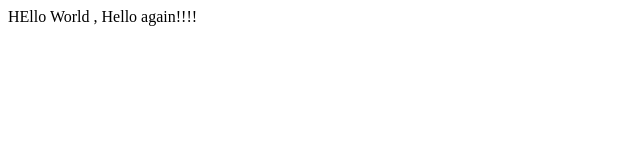
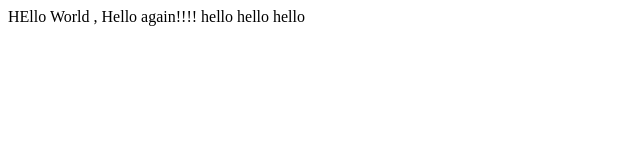
Before and after one commit to abounasir/index, a plain HTML site: page hello.html/hello.html in a window 1280 px wide. Shown: the whole page, without its empty margins (0-640 px from the left). Drawn offline with Linux system fonts and the light colour scheme.

Commit message:
Update hello.html

```diff
--- a/hello.html/hello.html
+++ b/hello.html/hello.html
@@ -5,6 +5,6 @@ Web Page
 </title>
 </head>
 <body>
-<p>HEllo World , Hello again!!!!</p>
+<p>HEllo World , Hello again!!!! hello hello hello</p>
 </body>
 </html>
```
